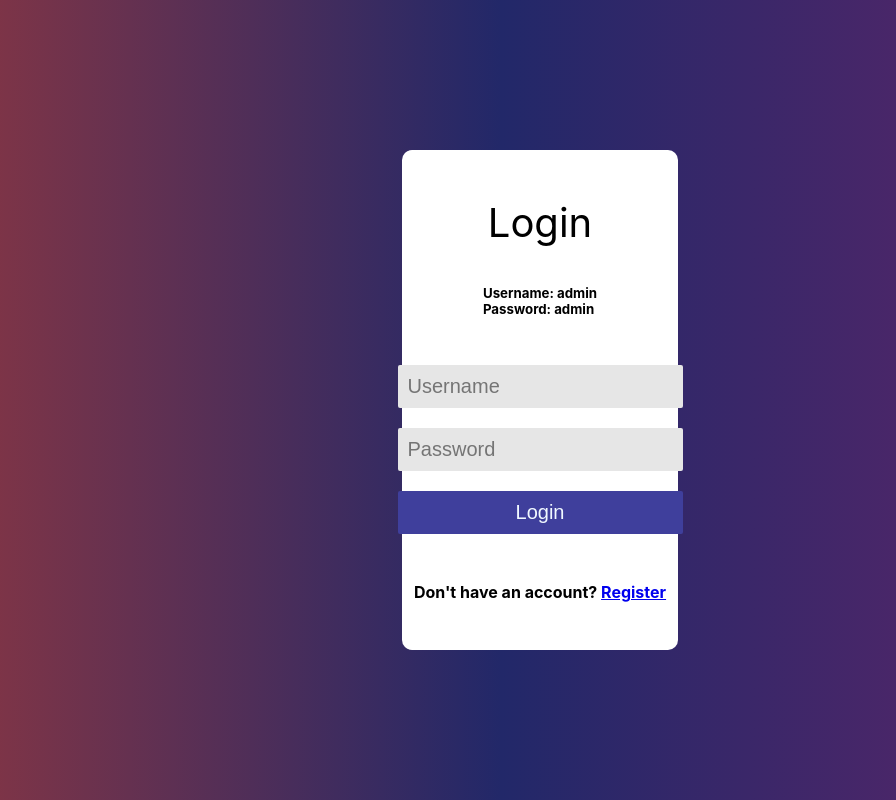
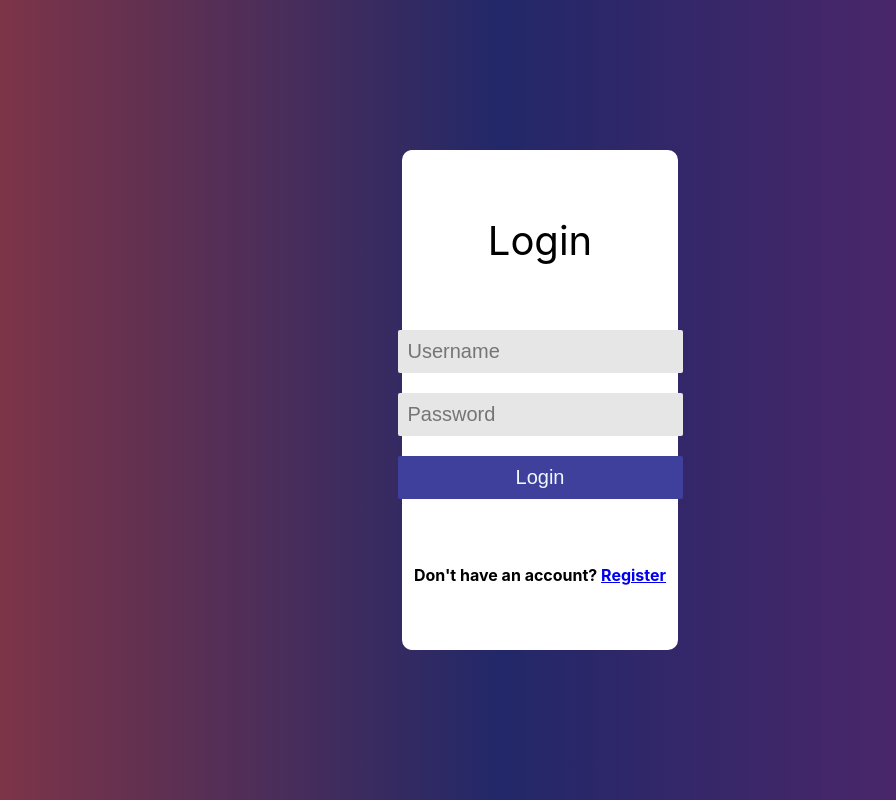
Before and after one commit to handao-everfit/redux-demo, a React (Create React App) app: page /login in a window 1280 px wide. Shown: the whole page, without its empty margins (100-996 px from the left). Built offline with nearby package versions, Linux system fonts and the light colour scheme; data requests are answered from the project's data file.

Commit message:
implemented axios api to register form

```diff
--- a/db.json
+++ b/db.json
@@ -1,3 +1,9 @@
 {
-  "users": [{ "username": "admin", "password": "admin" }]
+  "users": [
+    {
+      "id": 1,
+      "username": "admin",
+      "password": "admin"
+    }
+  ]
 }
--- a/src/components/LoginForm.js
+++ b/src/components/LoginForm.js
@@ -18,10 +18,8 @@ function LoginForm({ onSubmit }) {
   //     storedData = data[0];
   //   });
 
-  axios({
-    method: "get",
-    url: "http://localhost:3000/users",
-  })
+  axios
+    .get("http://localhost:3000/users")
     .then((res) => (storedData = res.data))
     .catch((err) => console.error(err));
 
@@ -51,10 +49,6 @@ function LoginForm({ onSubmit }) {
   return (
     <form className="form">
       <div className="form-header">Login</div>
-      <div>
-        <h5>Username: admin</h5>
-        <h5>Password: admin</h5>
-      </div>
 
       <div className="box">
         <input
--- a/src/components/RegisterForm.js
+++ b/src/components/RegisterForm.js
@@ -2,6 +2,7 @@ import React, { useState } from "react";
 import { useDispatch } from "react-redux";
 import { login } from "../redux/userSlice";
 import { Link } from "react-router-dom";
+import axios from "axios";
 
 function RegisterForm({ onSubmit }) {
   const dispatch = useDispatch();
@@ -20,6 +21,25 @@ function RegisterForm({ onSubmit }) {
         isLogged: true,
       })
     );
+
+    // axios({
+    //   method: "post",
+    //   url: "http://localhost:3000/users",
+    //   data: {
+    //     username: username,
+    //     password: password,
+    //   },
+    // })
+    //   .then((res) => console.log(res))
+    //   .catch((err) => console.error(err));
+
+    axios
+      .post("http://localhost:3000/users", {
+        username: username,
+        password: password,
+      })
+      .then((res) => console.log(res.data))
+      .catch((err) => console.error(err));
 
     onSubmit();
   }
```
